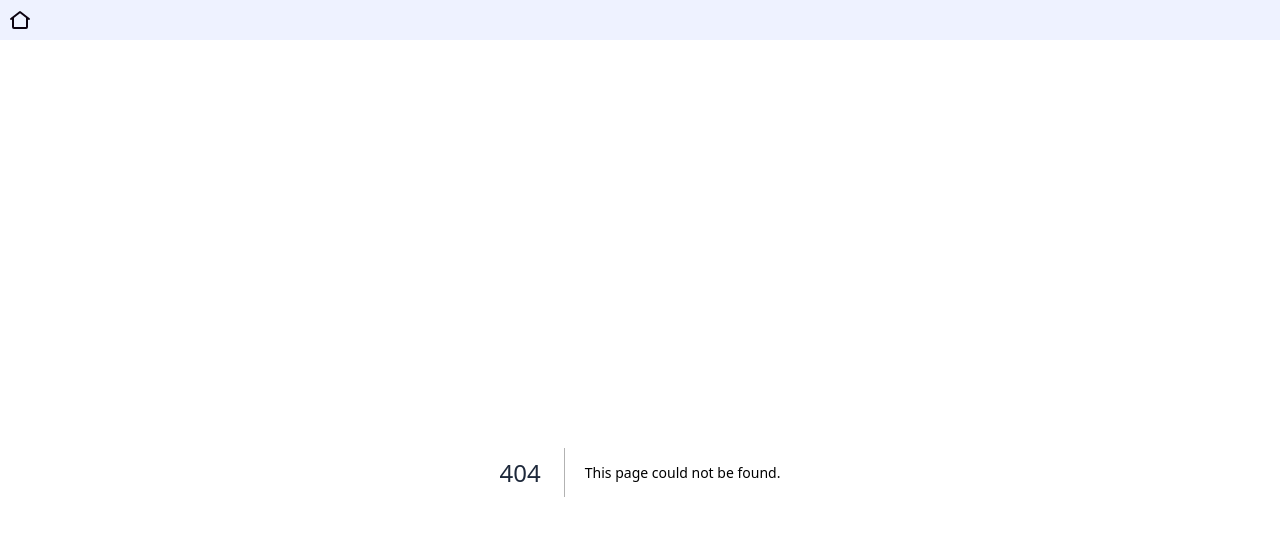
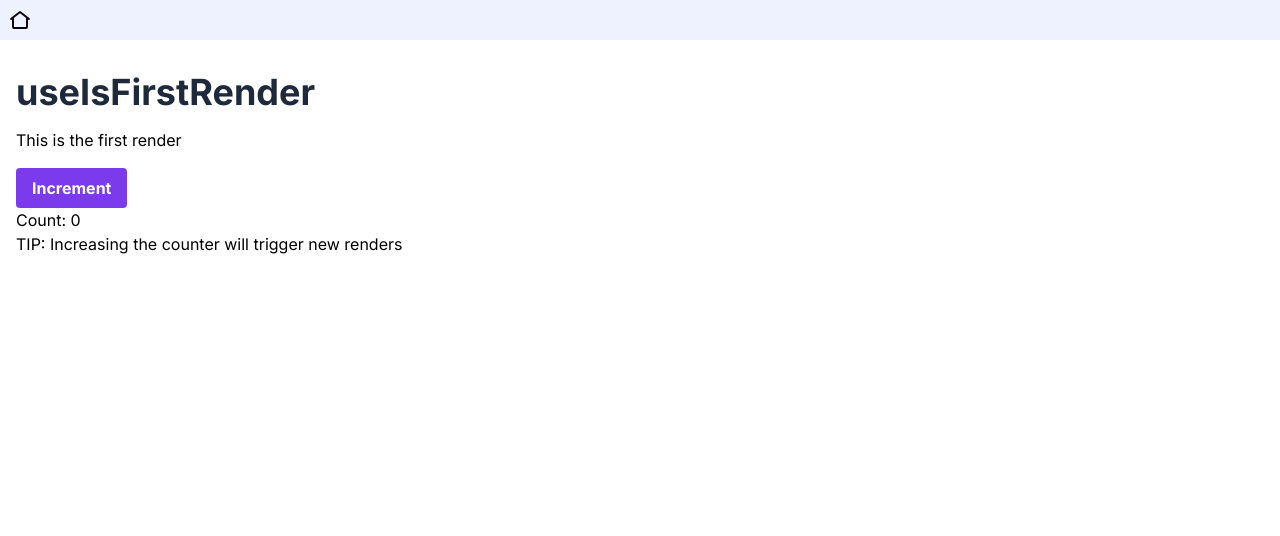
Before and after one commit to emanuelefavero/frontend-problems, a Next.js app in the folder react/: page /use-is-first-render in a window 1280 px wide. Before the commit this address had no page. Shown: the top 536 px of the page. Built offline with nearby package versions, Linux system fonts and the light colour scheme.

Commit message:
add react useIsFirstRender

```diff
--- a/package.json
+++ b/package.json
@@ -4,7 +4,7 @@
   "description": "This repo contains a list of frontend problems that I have encountered and solved",
   "main": "index.js",
   "scripts": {
-    "react": "npm run dev --prefix react"
+    "dev": "npm run dev --prefix react"
   },
   "keywords": [],
   "author": "Emanuele Favero",
--- a/react/app/page.tsx
+++ b/react/app/page.tsx
@@ -12,6 +12,9 @@ export default function Home() {
         <li>
           <Link href='/counter'>Counter</Link>
         </li>
+        <li>
+          <Link href='/use-is-first-render'>useIsFirstRender</Link>
+        </li>
       </ul>
     </>
   )
--- /dev/null
+++ b/react/app/use-is-first-render/page.tsx
@@ -0,0 +1,11 @@
+import UseIsFirstRender from '@/components/UseIsFirstRender'
+
+export default function page() {
+  return (
+    <>
+      <h1>useIsFirstRender</h1>
+
+      <UseIsFirstRender />
+    </>
+  )
+}
--- /dev/null
+++ b/react/components/UseIsFirstRender.tsx
@@ -0,0 +1,25 @@
+'use client'
+
+import { useState } from 'react'
+import { useIsFirstRender } from '@/hooks/useIsFirstRender'
+
+export default function UseIsFirstRender() {
+  const [count, setCount] = useState(0)
+  const isFirstRender = useIsFirstRender()
+
+  return (
+    <>
+      {isFirstRender ? (
+        <p>This is the first render</p>
+      ) : (
+        <p>This is not the first render</p>
+      )}
+
+      <button className='mt-4' onClick={() => setCount(count + 1)}>
+        Increment
+      </button>
+      <p>Count: {count}</p>
+      <p>TIP: Increasing the counter will trigger new renders</p>
+    </>
+  )
+}
--- /dev/null
+++ b/react/hooks/useIsFirstRender.tsx
@@ -0,0 +1,13 @@
+'use client'
+
+import { useRef, useEffect } from 'react'
+
+export function useIsFirstRender() {
+  const isFirst = useRef(true)
+
+  useEffect(() => {
+    isFirst.current = false
+  }, [])
+
+  return isFirst.current
+}
```
